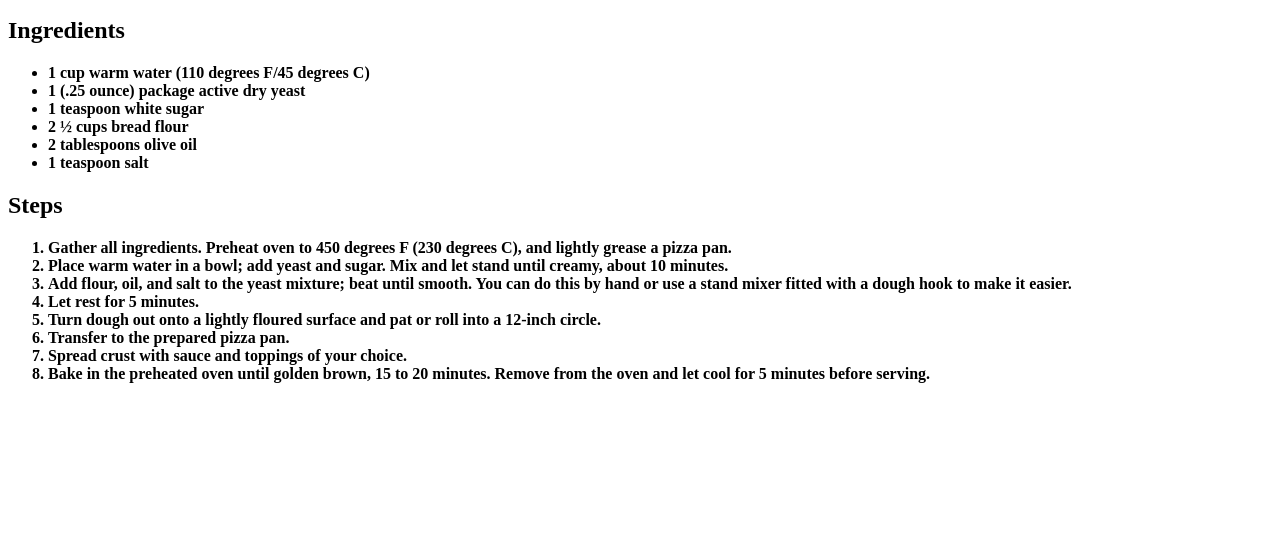
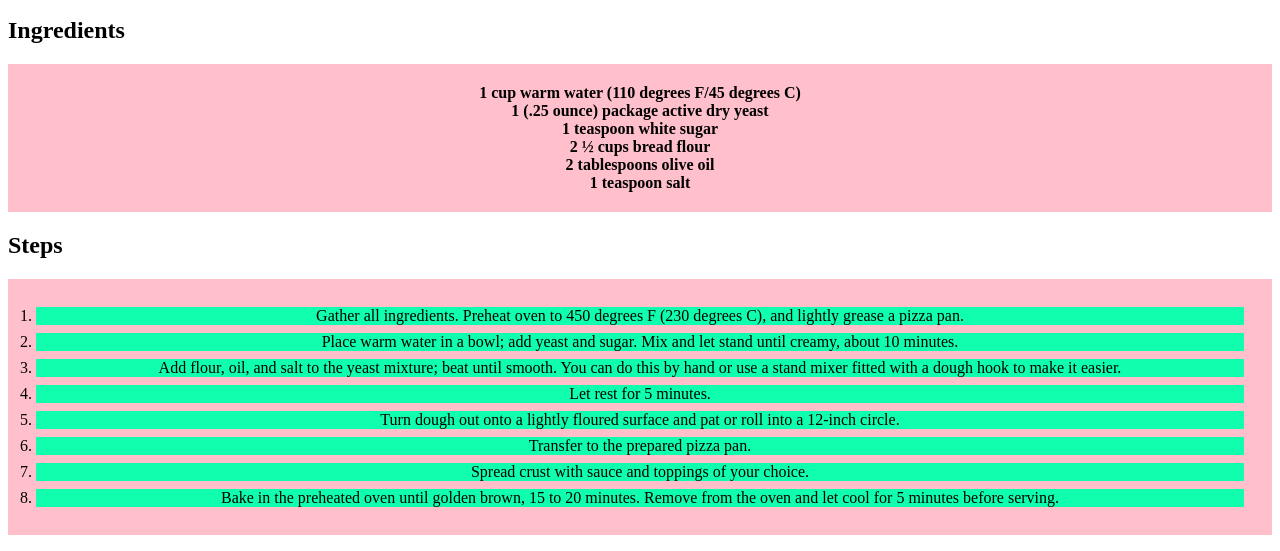
Before and after one commit to xhjayoub/odin-recipes, a plain HTML site: page recipes/pizza.html in a window 1280 px wide. Shown: the part 346-897 px from the top of the page. Before the commit the page ends 800 px from the top, so only its background shows below. Drawn offline with Linux system fonts and the light colour scheme.

Commit message:
Add style to the lists

```diff
--- a/styles.css
+++ b/styles.css
@@ -6,12 +6,21 @@
     font-style: italic;
 }
 
-
-li {
-    font-weight: 800;
-
+ul, ol {
+    background-color: pink;
+    padding: 20px;
+    text-align: center;
 }
 
+ul li {
+    font-weight: 800;
+    list-style: none;
+}
+
+ol li {
+    background-color: rgb(15, 255, 175);
+    margin: 8px;
+}
 
 img {
     height: auto;
```
